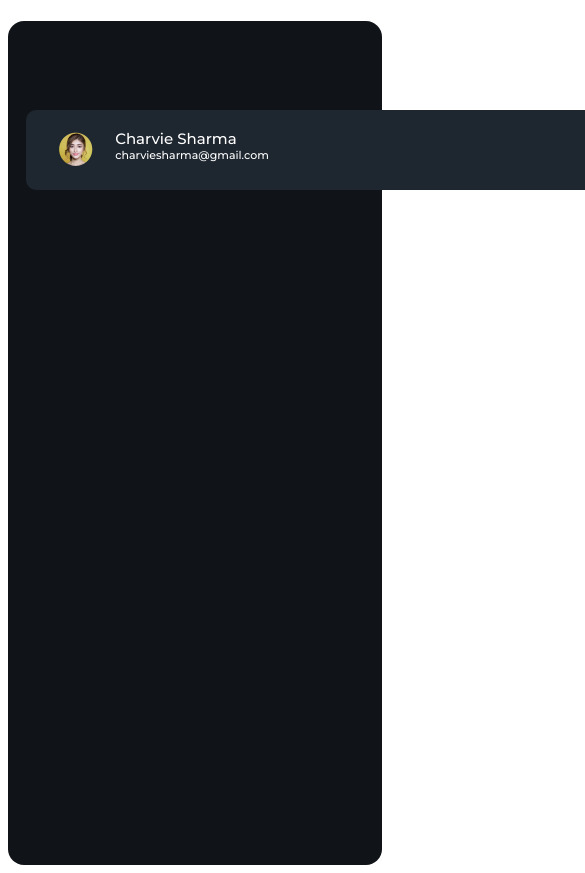
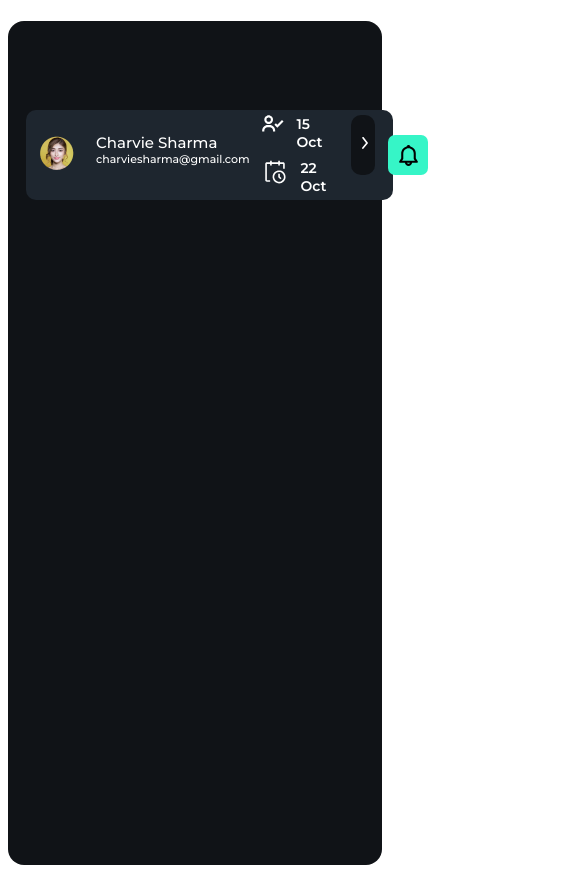
Before and after one commit to BharathmuDev/evolv-fit, a React (Create React App) app: page / in a window 390 px wide. Shown: the top 873 px of the page, 585 px wide, since content can reach past the window. Built offline with nearby package versions, Linux system fonts and the light colour scheme.

Commit message:
fix responsiveness

```diff
--- a/src/App.css
+++ b/src/App.css
@@ -3,6 +3,7 @@
   width: 100%;
   border-radius: 16px;
   background-color: #101317;
+
 }
 
 .navbar_container {
@@ -15,19 +16,14 @@
 
 .dashboard__container {
   height: 80px;
-  width: 1780px;
+  width: 98%;
   border-radius: 10px;
   background-color: #1e262f;
   margin-top: 71px;
   margin-left: 18px;
   display: flex;
+  flex-direction: row;
+  align-items: center;
+  justify-content: space-between;
+  padding: 5px 0 ;
 }
-
-.dashboard__user {
-  padding: 1.2rem;
-}
-
-.Dashboard__notification {
-    margin-left: 850px;
-    margin-top: 20px;
-}
--- a/src/components/Dashboard/Notification/index.css
+++ b/src/components/Dashboard/Notification/index.css
@@ -8,4 +8,5 @@
     justify-content: center;
     align-items: center;
     flex-direction: column;
+    margin-right: 15px;
 }
--- a/src/components/Dashboard/Schedules/index.css
+++ b/src/components/Dashboard/Schedules/index.css
@@ -2,7 +2,6 @@
   display: flex;
   gap: 12px;
   padding: 0.8rem;
-  margin-left: 458px;
 }
 
 .Todays_event {
```
